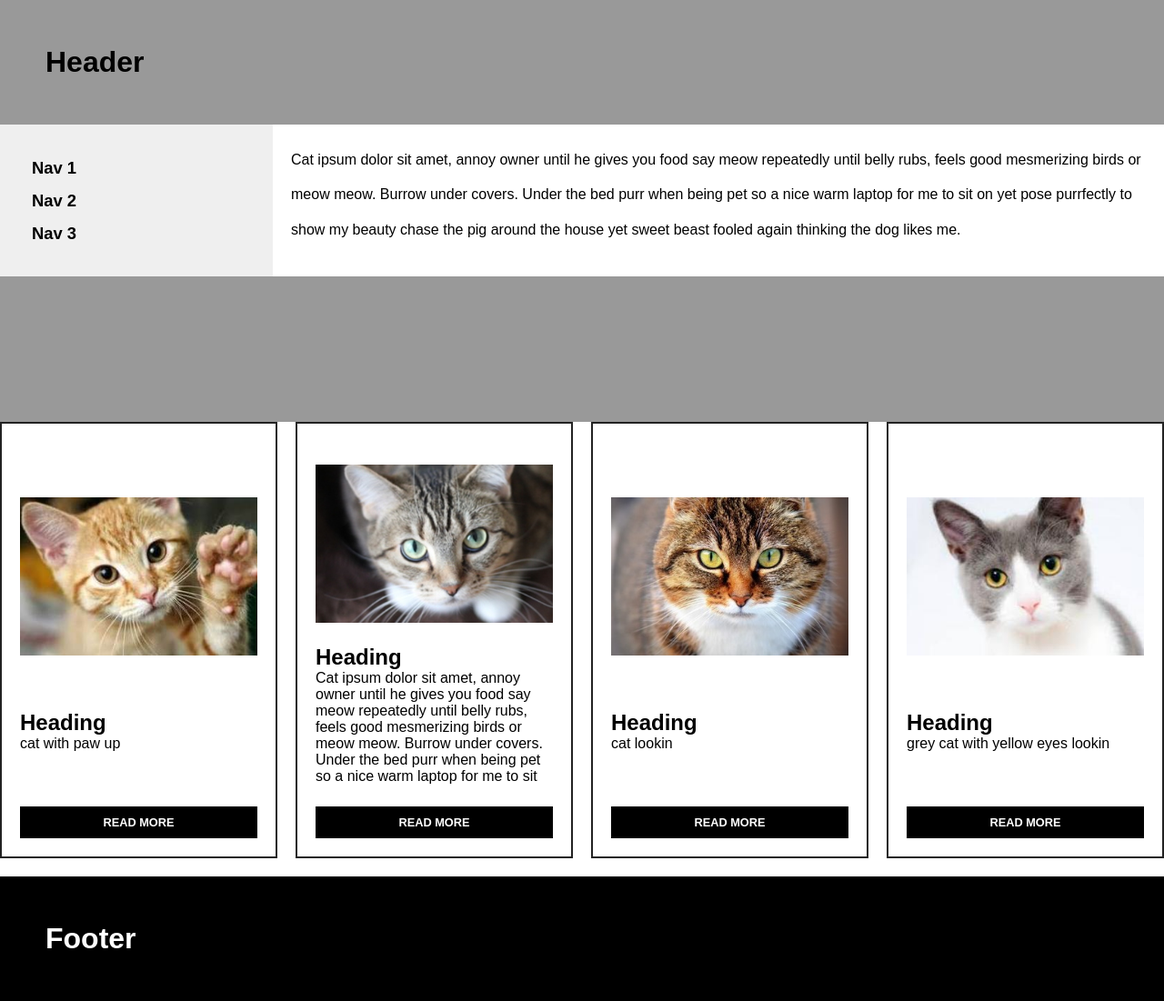
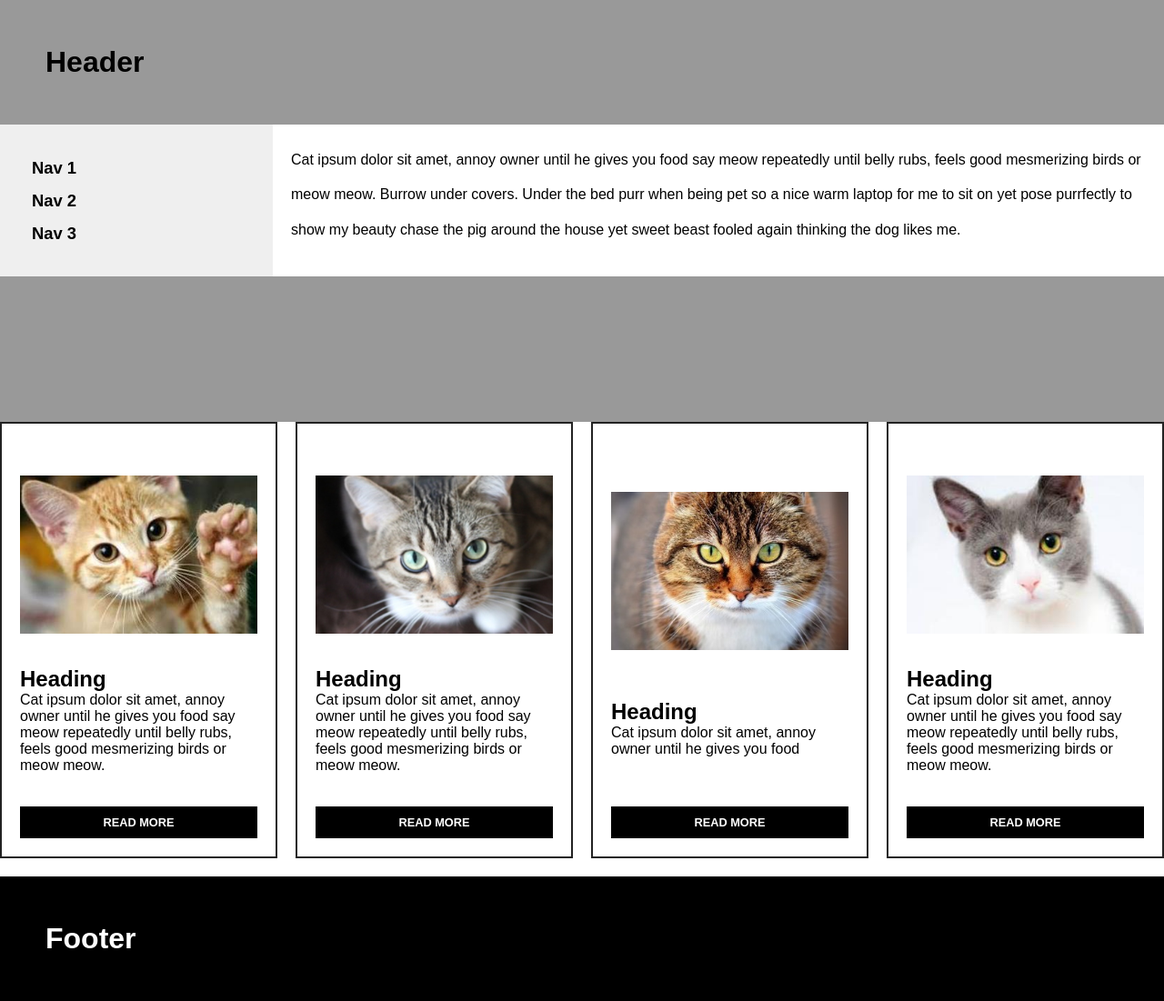
Before and after one commit to sadiejay/wi_flexbox_css, a plain HTML site: page index.html in a window 1280 px wide. Shown: the whole page at 91% size. Drawn offline with Linux system fonts and the light colour scheme.

Commit message:
added cat ipsum

```diff
--- a/index.html
+++ b/index.html
@@ -51,7 +51,7 @@
             <h2>
               Heading
             </h2>
-            <p>cat with paw up</p>
+            <p>Cat ipsum dolor sit amet, annoy owner until he gives you food say meow repeatedly until belly rubs, feels good mesmerizing birds or meow meow.</p>
             <div class="read">
               <button>Read More</button>
             </div>
@@ -62,7 +62,7 @@
              <h2>
               Heading
             </h2>
-             <p>Cat ipsum dolor sit amet, annoy owner until he gives you food say meow repeatedly until belly rubs, feels good mesmerizing birds or meow meow. Burrow under covers. Under the bed purr when being pet so a nice warm laptop for me to sit</p>
+             <p>Cat ipsum dolor sit amet, annoy owner until he gives you food say meow repeatedly until belly rubs, feels good mesmerizing birds or meow meow.</p>
              <div class="read">
                <button>Read More</button>
              </div>
@@ -73,7 +73,7 @@
              <h2>
               Heading
             </h2>
-             <p>cat lookin</p>
+             <p>Cat ipsum dolor sit amet, annoy owner until he gives you food</p>
              <div class="read">
                <button>Read More</button>
              </div>
@@ -84,7 +84,7 @@
              <h2>
               Heading
             </h2>
-             <p>grey cat with yellow eyes lookin</p>
+             <p>Cat ipsum dolor sit amet, annoy owner until he gives you food say meow repeatedly until belly rubs, feels good mesmerizing birds or meow meow.</p>
              <div class="read">
                <button>Read More</button>
              </div>
```
